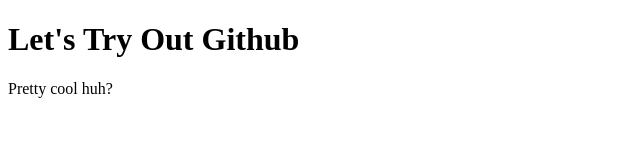
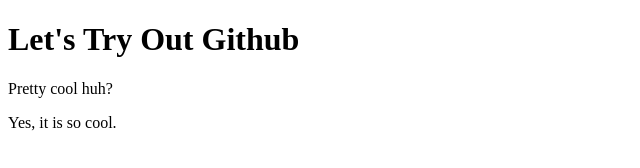
Before and after one commit to bbGithub2020/example1, a plain HTML site: page index.html in a window 1280 px wide. Shown: the full height of the page, 0-640 px from the left. Drawn offline with Linux system fonts and the light colour scheme.

Commit message:
added second

```diff
--- a/index.html
+++ b/index.html
@@ -8,6 +8,7 @@
 	<body>
 		<h1>Let's Try Out Github</h1>
 		<p>Pretty cool huh?</p>
+		<p>Yes, it is so cool.</p>
 
 	</body>
 </html>
```
